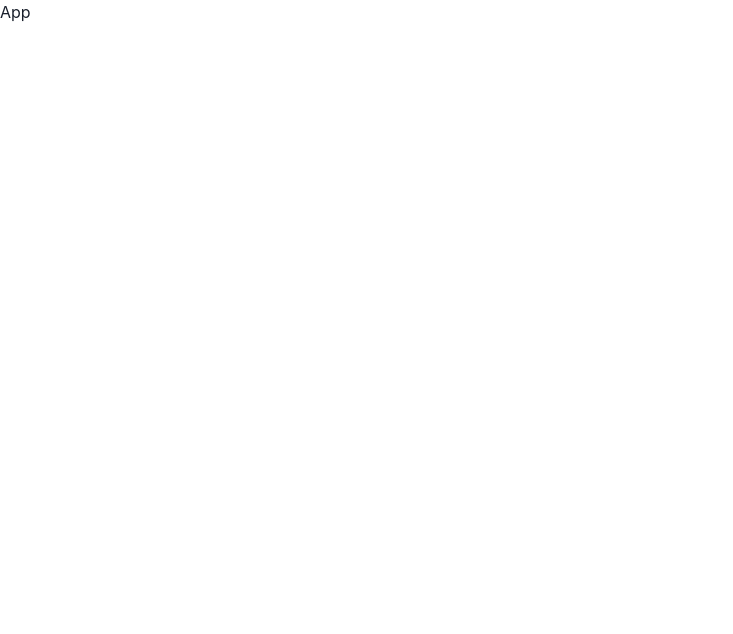
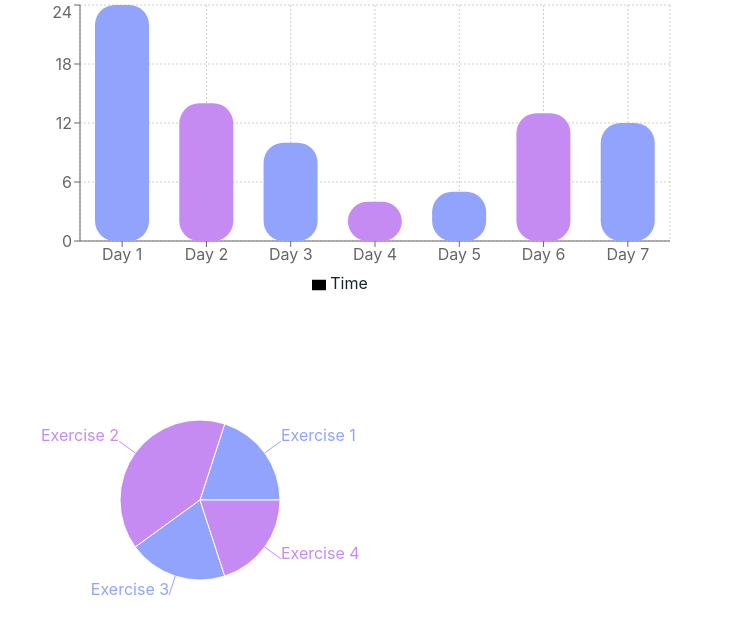
Before and after one commit to jinish08/LOC4.0_MangoDB, a React (Create React App) app: page / in a window 1280 px wide. Shown: the top 634 px of the page, without its empty margins (0-733 px from the left). Built offline with nearby package versions, Linux system fonts and the light colour scheme.

Commit message:
add graphs

```diff
--- a/package.json
+++ b/package.json
@@ -13,6 +13,7 @@
     "react": "^17.0.2",
     "react-dom": "^17.0.2",
     "react-scripts": "5.0.0",
+    "recharts": "^2.1.9",
     "web-vitals": "^2.1.4"
   },
   "scripts": {
--- a/src/App.js
+++ b/src/App.js
@@ -1,9 +1,11 @@
+import Chart from "./charts/Chart";
+import Chart2 from "./charts/Chart2";
 
 function App() {
-  return (
-    <div className="App">App
-    </div>
-  );
+  return <div className="App">
+    <Chart />
+    <Chart2 />
+  </div>;
 }
 
 export default App;
--- /dev/null
+++ b/src/charts/Chart.js
@@ -0,0 +1,95 @@
+import React from "react";
+import {
+  BarChart,
+  Bar,
+  XAxis,
+  YAxis,
+  CartesianGrid,
+  Tooltip,
+  Legend,
+  Cell,
+} from "recharts";
+
+const data = [
+  {
+    name: "Day 1",
+    Time: 24,
+  },
+  {
+    name: "Day 2",
+    Time: 14,
+  },
+  {
+    name: "Day 3",
+    Time: 10,
+  },
+  {
+    name: "Day 4",
+    Time: 4,
+  },
+  {
+    name: "Day 5",
+    Time: 5,
+  },
+  {
+    name: "Day 6",
+    Time: 13,
+  },
+  {
+    name: "Day 7",
+    Time: 12,
+  },
+];
+
+const color1 = ["#92A3FD", "#9DCEFF"];
+const color2 = ["#C58BF2", "#EEA4CE"];
+const barColors = ["#92A3FD", "#C58BF2"];
+
+const Chart = () => {
+  return (
+    <div>
+      <BarChart
+        width={700}
+        height={300}
+        data={data}
+        barCategoryGap={15}
+        margin={{
+          top: 5,
+          right: 30,
+          left: 20,
+          bottom: 5,
+        }}
+        padding={{
+          right: 30,
+          left: 20,
+        }}
+      >
+        <defs>
+          <linearGradient
+            id="colorUv"
+            x1="100%"
+            y1="100%"
+            x2="0%"
+            y2="100%"
+            spreadMethod="reflect"
+          >
+            <stop offset="0" stopColor="#C58BF2" />
+            <stop offset="1" stopColor="#EEA4CE" />
+          </linearGradient>
+        </defs>
+        <CartesianGrid strokeDasharray="2 2" />
+        <XAxis dataKey="name" />
+        <YAxis dataKey="Time" />
+        <Tooltip />
+        <Legend />
+        <Bar dataKey="Time" /*fill="url(#colorUv)"*/ radius={[20, 20, 20, 20]}>
+          {data.map((entry, index) => (
+            <Cell key={`cell-${index}`} fill={barColors[index % 2]} />
+          ))}
+        </Bar>
+      </BarChart>
+    </div>
+  );
+};
+
+export default Chart;
--- /dev/null
+++ b/src/charts/Chart2.js
@@ -0,0 +1,46 @@
+import React from "react";
+import {
+  PieChart,
+  Pie,
+  Legend,
+  Tooltip,
+  ResponsiveContainer,
+  Cell,
+} from "recharts";
+
+const data = [
+  { name: "Exercise 1", value: 20 },
+  { name: "Exercise 2", value: 40 },
+  { name: "Exercise 3", value: 20 },
+  { name: "Exercise 4", value: 20 },
+];
+
+const barColors = ["#92A3FD", "#C58BF2"];
+let renderLabel = function (entry) {
+  return entry.name;
+};
+
+const Chart2 = () => {
+  return (
+    <div>
+      <PieChart width={400} height={400}>
+        <Pie
+          dataKey="value"
+          isAnimationActive={false}
+          data={data}
+          cx="50%"
+          cy="50%"
+          outerRadius={80}
+          label={renderLabel}
+        >
+          {data.map((entry, index) => (
+            <Cell key={`cell-${index}`} fill={barColors[index % 2]} />
+          ))}
+        </Pie>
+        <Tooltip />
+      </PieChart>
+    </div>
+  );
+};
+
+export default Chart2;
```
Also changed, not shown: 1 other file (tests, documents, lock files or other folders).
